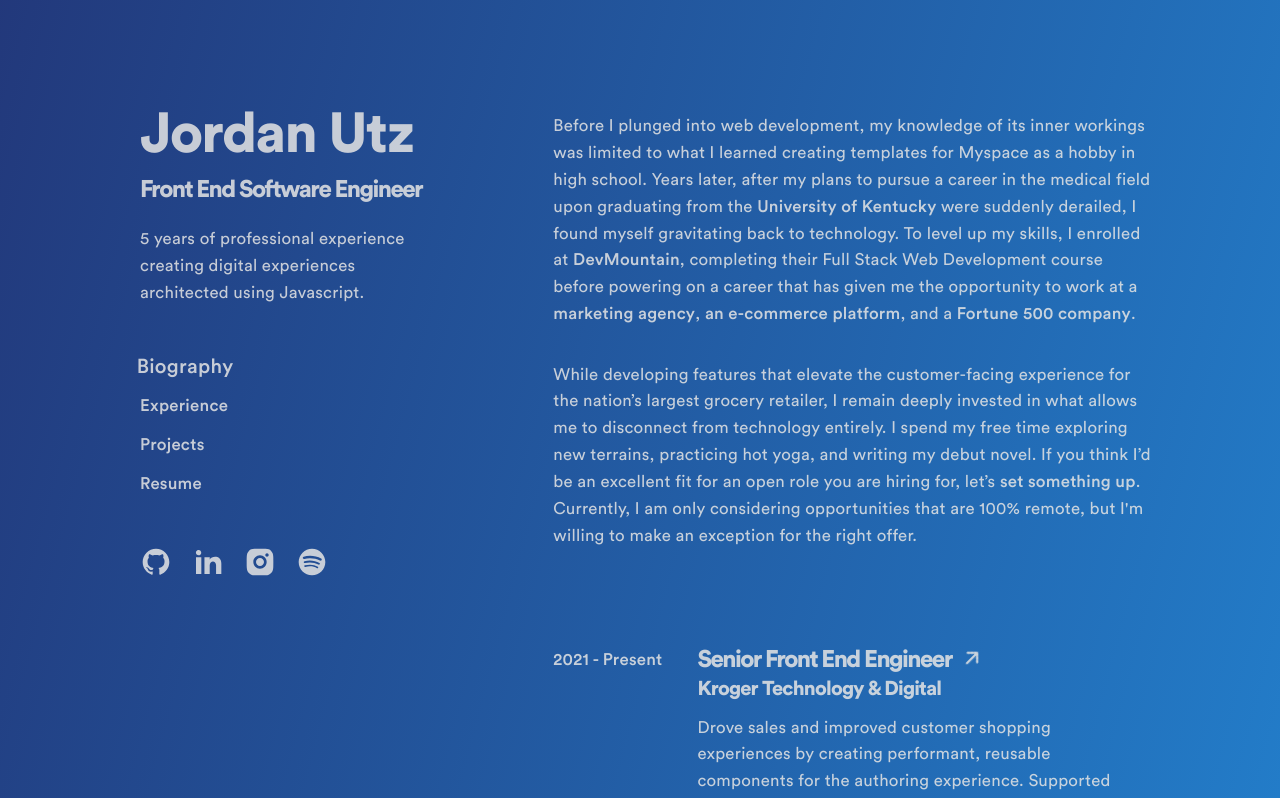
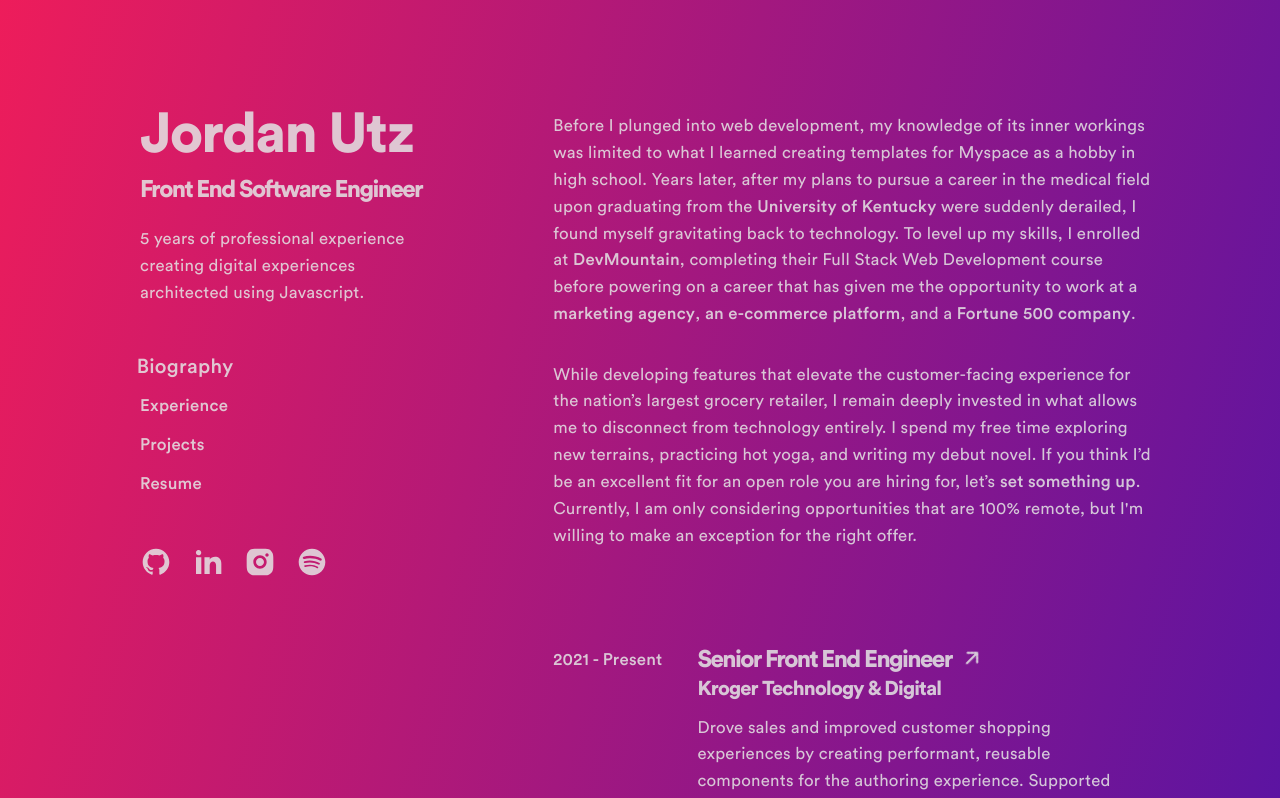
Before and after one commit to jordanutz/jordanutz.com, a React (Vite) app: page / in a window 1280 px wide. Shown: the top 798 px of the page. Built offline with nearby package versions, Linux system fonts and the light colour scheme.

Commit message:
revert colors

```diff
--- a/src/styles/cover.css
+++ b/src/styles/cover.css
@@ -4,7 +4,7 @@
   min-height: 100vh;
   display: flex;
   color: var(--text-color);
-  background: linear-gradient(-75deg, #1796ebf2, #07206be3);
+  background: linear-gradient(-75deg, #0c03bff2, #ed1656f8);
 
   > div {
     width: 100%;
```
